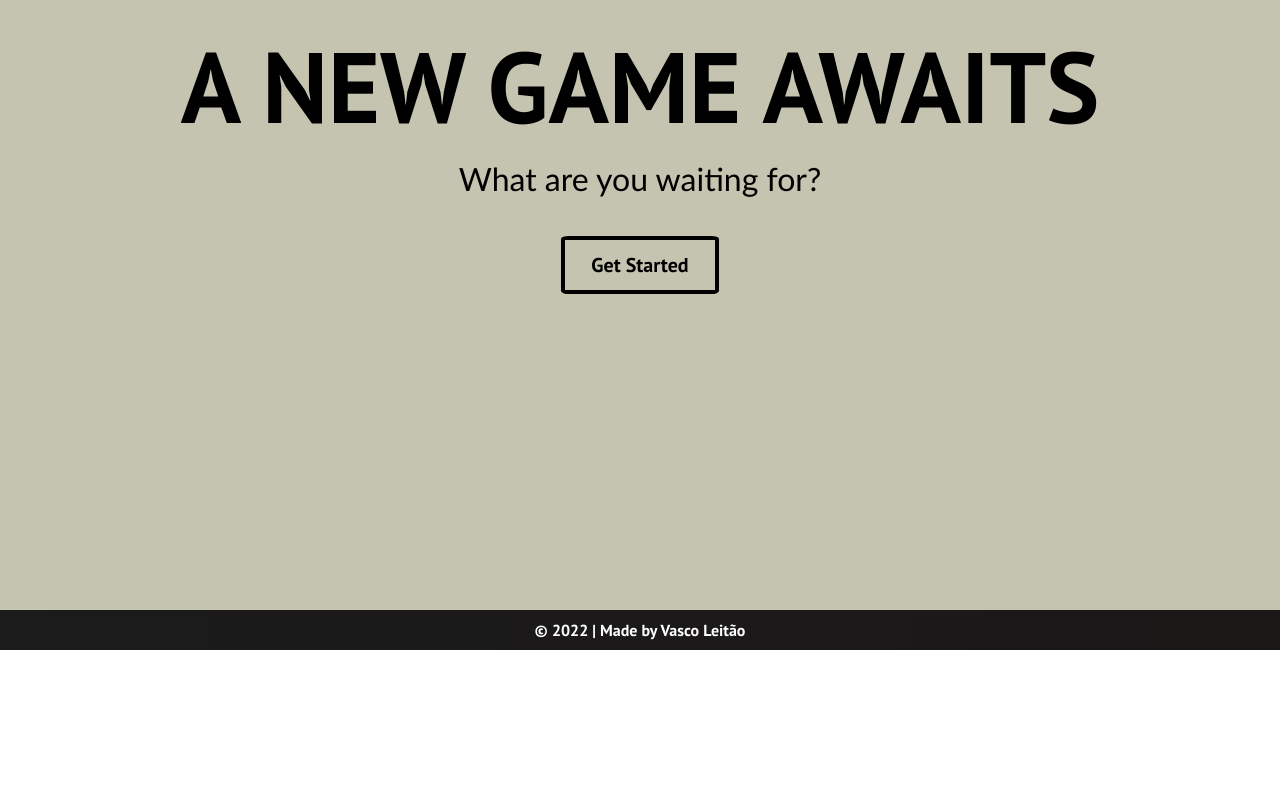
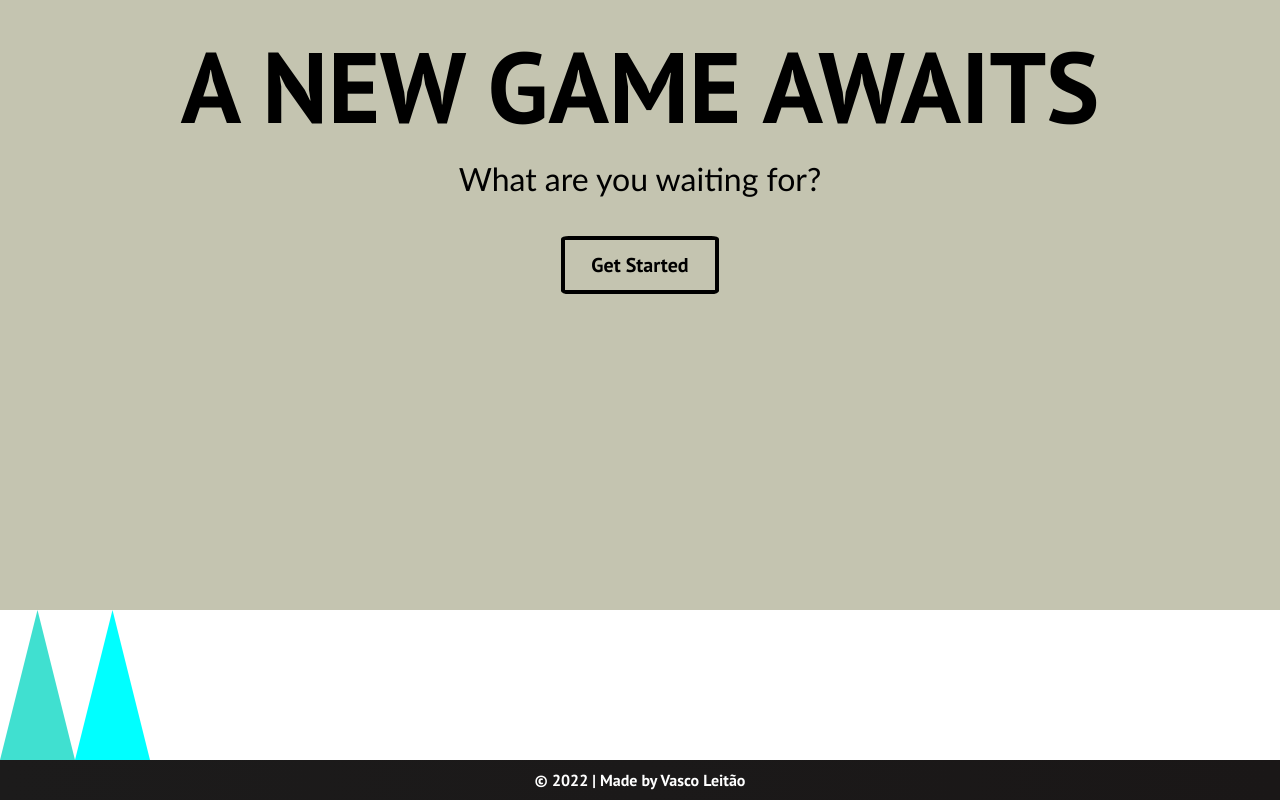
Before and after one commit to CodeCaco/CheckIt, a React (Create React App) app in the folder backgammon-webapp/: page / in a window 1280 px wide. Shown: the part 270-1070 px from the top of the page. Before the commit the page ends 920 px from the top, so only its background shows below. Built offline with nearby package versions, Linux system fonts and the light colour scheme.

Commit message:
Create Triangle Component
Created the triangle component with different colours and orientation to
later be added on the board.

```diff
--- a/backgammon-webapp/src/App.css
+++ b/backgammon-webapp/src/App.css
@@ -30,3 +30,7 @@
   color: #fff;
   font-size: 100px;
 }
+
+.triangleTest {
+  display: flex;
+}
--- /dev/null
+++ b/backgammon-webapp/src/components/board/Triangle.css
@@ -0,0 +1,20 @@
+.tri {
+    width: 75px;
+    height: 150px;
+}
+
+.tri--up {
+    clip-path: polygon(50% 0%, 0% 100%, 100% 100%);
+}
+
+.tri--down {
+    clip-path: polygon(100% 0%, 0% 0%, 50% 100%);
+}
+
+.tri--one {
+    background-color: turquoise;
+}
+
+.tri--two {
+    background-color: cyan;
+}
--- /dev/null
+++ b/backgammon-webapp/src/components/board/Triangle.js
@@ -0,0 +1,18 @@
+import React from 'react';
+import './Triangle.css';
+
+const STYLES = ['tri--one', 'tri--two'];
+
+const ORIENTATION = ['tri--up', 'tri--down'];
+
+export const Triangle = ({triangleStyle, triangleOrientation}) => {
+    const checkTriangleStyle = STYLES.includes(triangleStyle) ? triangleStyle : STYLES[0]
+
+    const checkTriangleOrientation = ORIENTATION.includes(triangleOrientation) ? triangleOrientation : ORIENTATION[0]
+
+    return (
+        <>
+            <div className={`tri ${checkTriangleStyle} ${checkTriangleOrientation}`}></div>
+        </>
+    )
+};
--- a/backgammon-webapp/src/components/pages/Home.js
+++ b/backgammon-webapp/src/components/pages/Home.js
@@ -1,11 +1,16 @@
 import React from 'react';
 import '../../App.css';
 import HeroSection from '../HeroSection';
+import {Triangle} from '../board/Triangle';
 
 function Home() {
   return (
     <>
     <HeroSection />
+    <div className="triangleTest">
+      <Triangle />
+      <Triangle triangleStyle={'tri--two'} triangleOrientation={'tri--up'}/>
+    </div>
     </>
   );
 }
```
Also changed, not shown: backgammon-webapp/src/components/pages/Play.js (added, +11 -0 lines), backgammon-webapp/src/components/board/Board.css (added), backgammon-webapp/src/components/board/Board.js (added).
